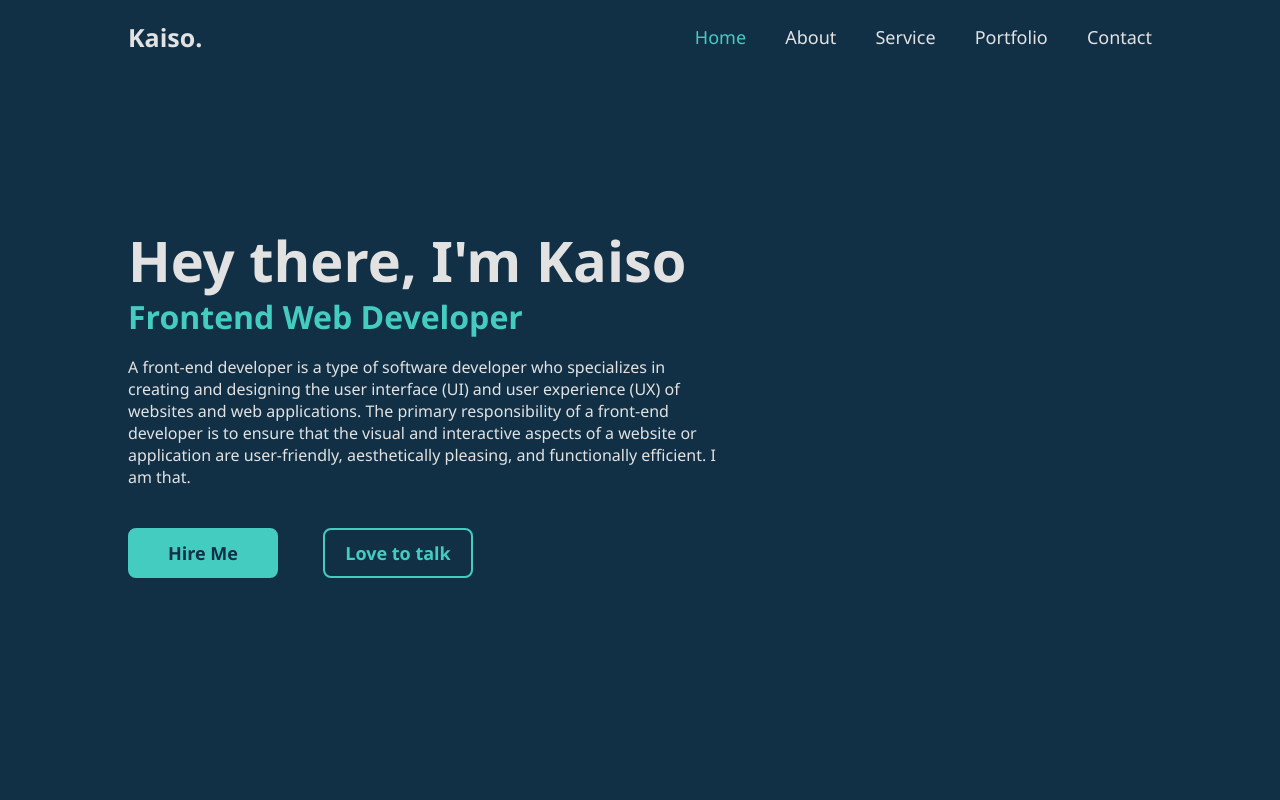
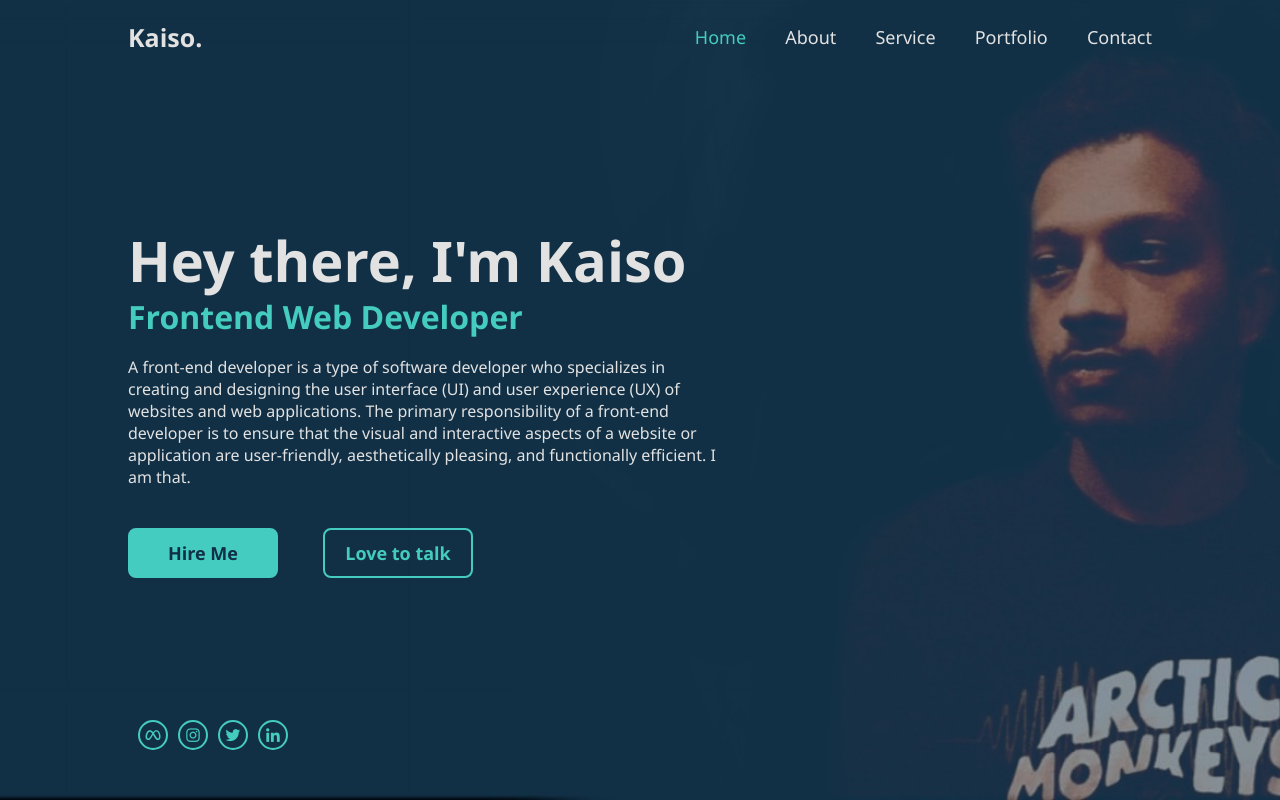
Before and after one commit to TaaanjuZc/my-personal-portfolio, a plain HTML site: page index.html in a window 1280 px wide. Drawn offline with nearby package versions, Linux system fonts and the light colour scheme.

Commit message:
Profile Added

```diff
--- a/Style/port.css
+++ b/Style/port.css
@@ -8,7 +8,6 @@
 
 
  body {
-  background: #113046;
   color: #e2e2e2;
 
  }
@@ -53,9 +52,14 @@
 
 .home {
   height: 100vh;
+  /*while staring part 4 this part was edited*/
+  background: url(FB_IMG_1688625855095-02.jpeg) no-repeat;
+  background-size: cover;
+  background-position: center;
   display: flex;
   align-items: center;
   padding: 0 10%;
+
 
 }
 
@@ -156,8 +160,8 @@
   transition: .5s;
 
 }
-.btn-box a::before,
-.btn-box a::after {
+.btn-box a:before,
+.btn-box a:after {
   content: '';
   position: absolute;
   width: 200%;
@@ -167,12 +171,12 @@
   transform: translate(-50%, -75%);
 }
 
-.btn-box a::before {
+.btn-box a:before {
   border-radius: 45%;
   background: rgba (20,20,20,1);
   animation: animate 5s linear infinite;
 }
-.btn-box a::after {
+.btn-box a:after {
   border-radius: 40%;
   background: rgba (20,20,20,0.5);
   animation: animate 10s linear infinite;
@@ -191,3 +195,54 @@
 }
 part 3
 */
+
+
+.home-sci {
+  position: absolute;
+  bottom: 50px;
+  width: 170px;
+
+  display: flex;
+  justify-content: space-evenly;
+}
+
+.home-sci a {
+  position: relative;
+  display: inline-flex;
+  width: 30px;
+  height: 30px;
+  background: transparent;
+  border: 2px solid #45ccc1;
+  border-radius: 50%;
+  font-size: 18px;
+  color: #45ccc1;
+  text-decoration: none;
+  align-items: center;
+  justify-content: center;
+  z-index: 1;
+  overflow: hidden;
+  transition: .5s;
+}
+
+.home-sci a :hover{
+  color: #113046;
+}
+.home-sci a::before {
+  content: '';
+  position: absolute;
+  top: 0;
+  left: 0;
+  width: 100%;
+  height: 0;
+  background: #45ccc1;
+  z-index: -1;
+  transition: .5s;
+}
+
+
+
+.home-sci a:hover::before {
+  height: 100%;
+}
+
+/* part -4 */
--- a/index.html
+++ b/index.html
@@ -5,6 +5,7 @@
   <meta name="viewport" content="width=device-width, initial-scale=1.0">
   <title>Portfolio</title>
   <link rel="stylesheet" href="Style/port.css">
+  <link href='https://unpkg.com/boxicons@2.1.4/css/boxicons.min.css' rel='stylesheet'>
 </head>
 <body>
     <!-- Part-1 -->
@@ -34,7 +35,16 @@
         <a href="#">Love to talk</a>
       </div>
     </div>
+      <!--Part 3-->
+    <div class="home-sci">
+      <a href="https://www.facebook.com/bein.ordenado.9/" target="_blank"><i class='bx bxl-meta'></i></a>
+      <a href="https://www.instagram.com/maanjim___/" target="_blank"><i class='bx bxl-instagram'></i></i></a>
+      <a href="https://twitter.com/Sp0ngebb_" target="_blank"><i class='bx bxl-twitter'></i></a>
+      <a href="https://www.linkedin.com/in/taanjuzc/" target="_blank"><i class='bx bxl-linkedin' ></i></i></a>
+    </div>
+      <!--end of part 3-->
   </section>
+
 
 </body>
 </html>
```
Also changed, not shown: Style/FB_IMG_1688625855095-01.jpeg (added), Style/FB_IMG_1688625855095-02.jpeg (added).
